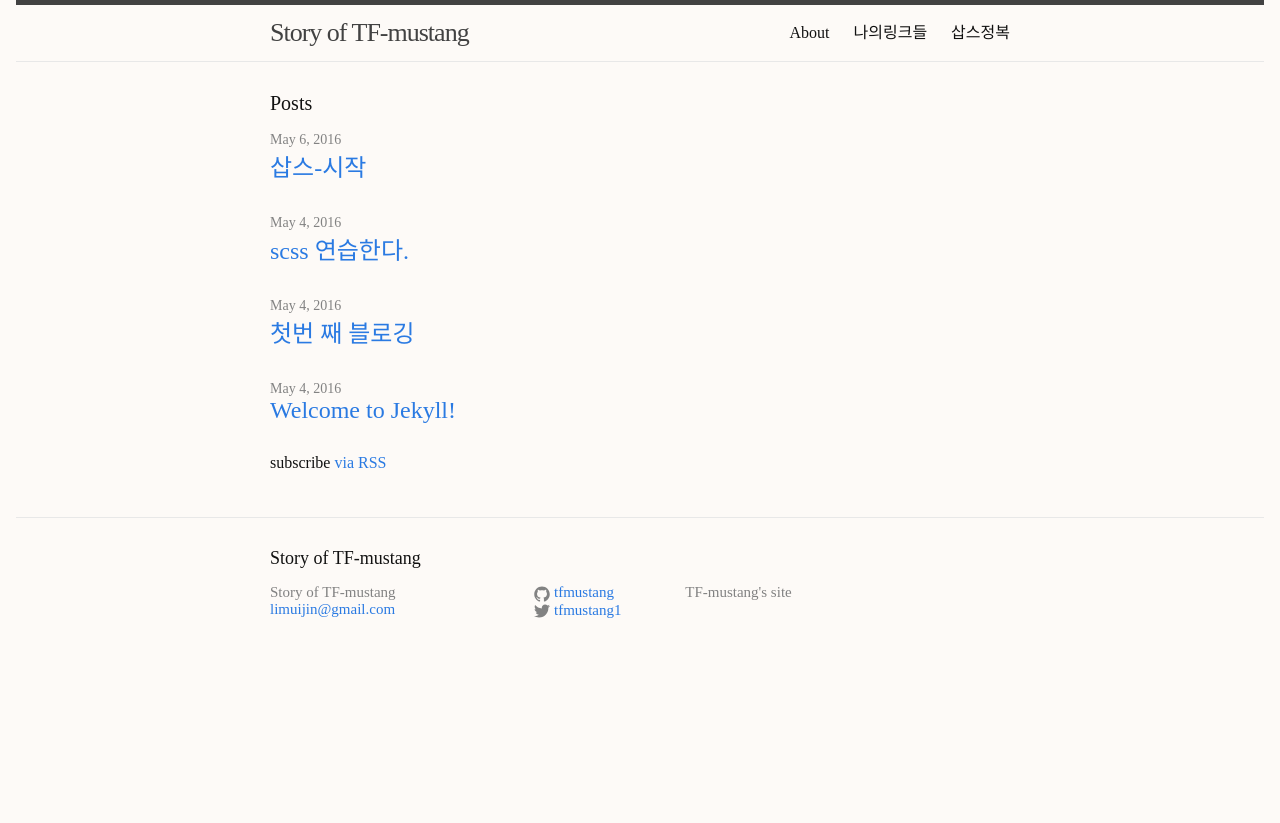
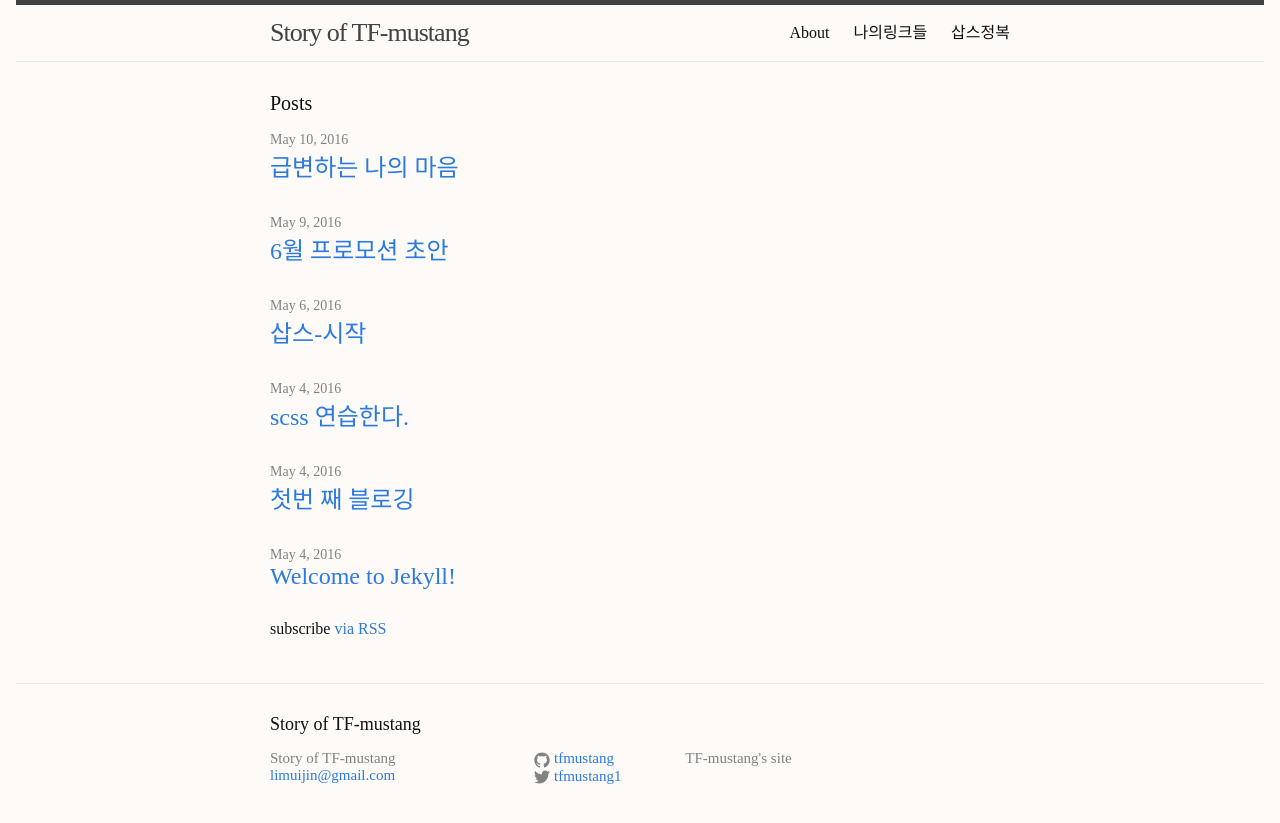
Before and after one commit to tfmustang/tfmustang.github.io, a Jekyll site: the page built from index.html, in a window 1280 px wide. Shown: the top 823 px of the page. Built offline with Jekyll 4.4.1, drawn with Linux system fonts in a browser that asks for light colours.

Commit message:
5.10
5월 10일

```diff
--- /dev/null
+++ b/_posts/2016-05-09-promotion6.html
@@ -0,0 +1,37 @@
+---
+layout: post
+title: "6월 프로모션 초안"
+category: blog
+---
+<section id="pmotion6">
+<article class="pmotion">
+
+<h2> 뒤테라인 만들기 +  페이스 간단케어</h2>
+  <p>
+    아로마 두피지압 - 등수기맛사지 - 디톡스 석고 마스크 - 허리라인 관리 - 하체뒷면 - 클렌징 - 딥클렌징 - 페이스 온열 리프팅 - 브라이트닝 모델링
+  </p>
+
+  <p>
+    90분/ 5회 390,000(vat별도)
+  </p>
+</article>
+<hr>
+<article class="pmotion">
+  <h2>촉촉피부 + 하체 순환  <br><small>(피부광채, 진정, 보습 세포발란스 조절) </small></h2>
+  <p>
+    클렌징 딥클렌징 - 데콜떼 - (목,어깨,가슴) - 페이스매뉴얼테크닉 - 올리고미네럴세럼 - heat iron - 콜라겐 모델링 - 하체순환 케어 - 하체순환팩(부종완화/ 슬림라인)
+  </p>
+  <p>
+    90분/ 10회 490,000(vat별도)
+  </p>
+</article>
+<hr>
+<article class="pmotion">
+<h2>풀바디 슬림 몸매 + 투명피부</h2>
+<p>
+  전신아로마 순환 - 화이트닝 얼굴관리(클렌징 - 딥클렌징 - 1차 화이트닝 마스크) - 매뉴얼테크닉 - 미백 나노 앰플 - 비타민C세럼 이온관리 - 진주 펄 모델링
+</p>
+<p>
+  100분/ 5회 650,000 (vat 별도)
+</p>
+</article>
--- /dev/null
+++ b/_posts/2016-05-10-changingday.md
@@ -0,0 +1,12 @@
+---
+title: "급변하는 나의 마음"
+layout: post
+categories: lifestyle
+---
+나의 마음은 갈대인가보다.
+===
+오늘도 제킬테마 검색에 1시간 이상을 뺏겼다.
+
+계획대로라면 css를 1시간 학습하고 2시간은 illustrator를 하는거였는데 계획은 무산되었다.
+
+스파정자 프로젝트  - 6월 프로모션 초안을 작성해봤다. 포토샵으로 작업해야 할 것 같다. 배경사진 1장 깔고 예쁘게 작업해보자.
--- a/index.html
+++ b/index.html
@@ -15,6 +15,7 @@ layout: default
           <a class="post-link" href="{{ post.url | prepend: site.baseurl }}">{{ post.title }}</a>
         </h2>
       </li>
+
     {% endfor %}
   </ul>
 
```
Also changed, not shown: sass.md (+2 -1 lines).
